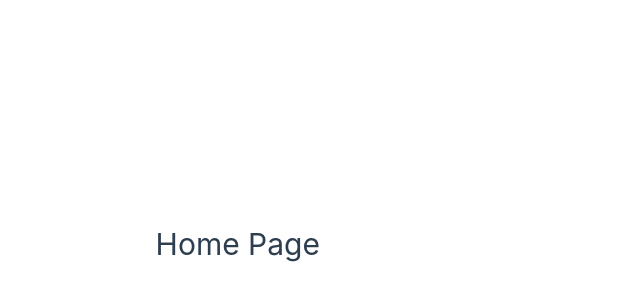
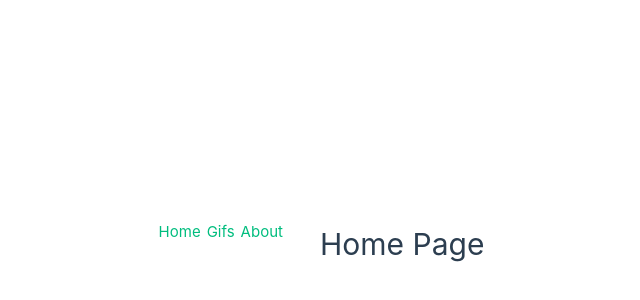
Before and after one commit to kekosoftware/vue3-spa, a Vue app: page / in a window 1280 px wide. Shown: the part 156-456 px from the top of the page, without its empty margins (320-960 px from the left). Built offline with nearby package versions, Linux system fonts and the light colour scheme.

Commit message:
Configured the routers into App

```diff
--- a/src/App.vue
+++ b/src/App.vue
@@ -1,9 +1,14 @@
 <template>
+    <nav>
+        <RouterLink to="/home">Home</RouterLink>
+        <RouterLink to="/gifs">Gifs</RouterLink>
+        <RouterLink to="/about">About</RouterLink>
+    </nav>
     <RouterView />
 </template>
 
 <script>
-import { RouterView } from 'vue-router';
+import { RouterView, RouterLink } from 'vue-router';
 
 export default {
     components: {
```
